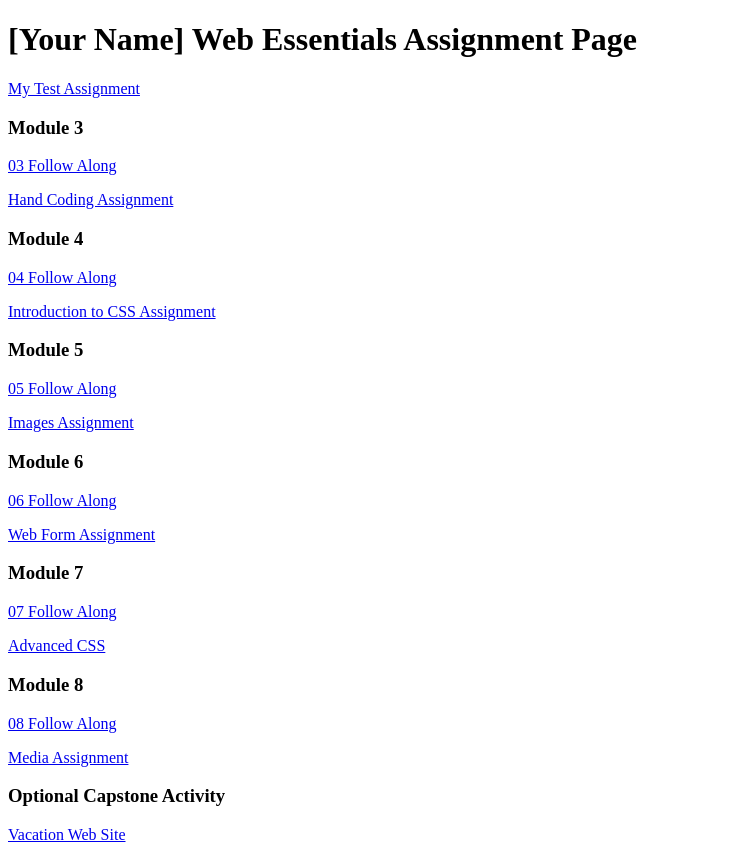
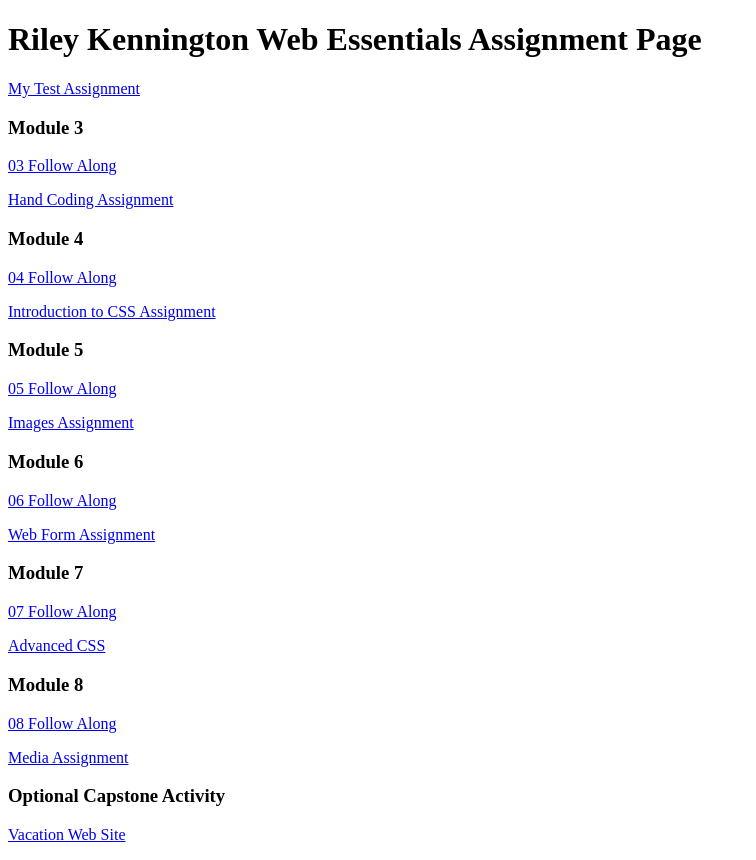
Before and after one commit to rileykennington/dwdd1600, a plain HTML site: page index.html in a window 1280 px wide. Shown: the whole page, without its empty margins (0-756 px from the left). Drawn offline with Linux system fonts and the light colour scheme.

Commit message:
Added my name

```diff
--- a/index.html
+++ b/index.html
@@ -6,7 +6,7 @@
 		<title>dwdd 1600 assignment list page</title>
 	</head>
 	<body>
-		<h1>[Your Name] Web Essentials Assignment Page</h1>
+		<h1>Riley Kennington Web Essentials Assignment Page</h1>
 		<p><a href="01test">My Test Assignment</a></p>
 
 		<h3>Module 3</h3>
```
